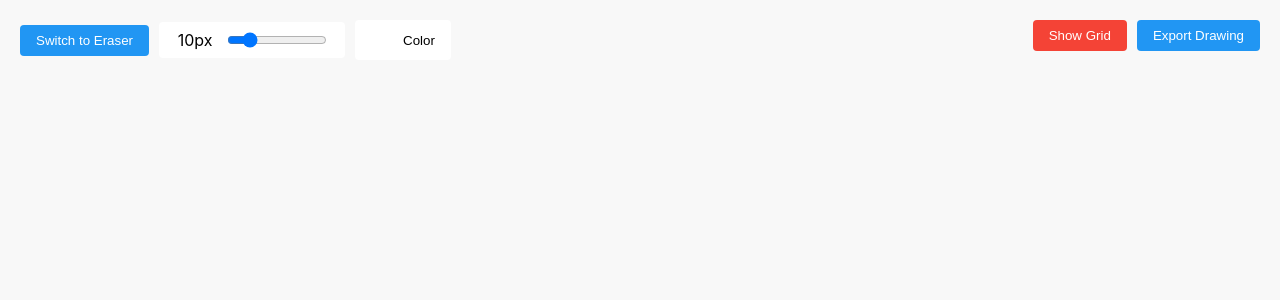
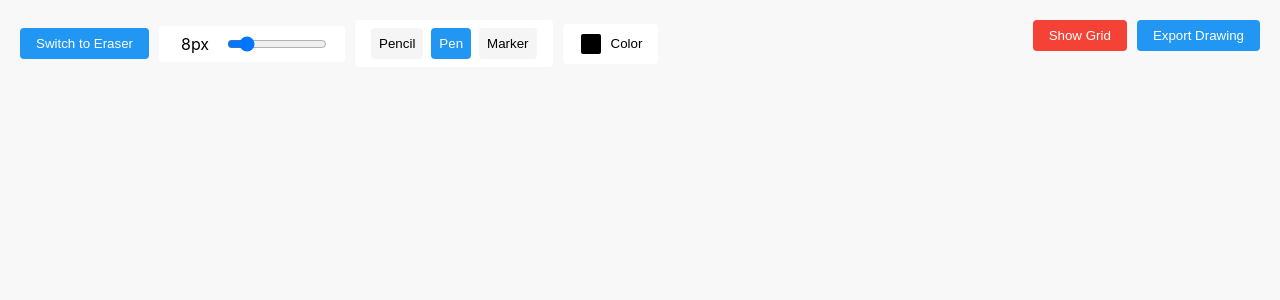
Before and after one commit to izanhuang/dooble, a React (Create React App) app: page / in a window 1280 px wide. Shown: the top 300 px of the page. Built offline with nearby package versions, Linux system fonts and the light colour scheme.

Commit message:
Added brush types

```diff
--- a/src/components/canvas/CanvasEventListeners.js
+++ b/src/components/canvas/CanvasEventListeners.js
@@ -6,19 +6,32 @@ function CanvasEventListeners({ showGrid, canvasRef, gridCanvasRef }) {
   const [isMouseDown, setIsMouseDown] = useState(null);
   const [currentPosition, setCurrentPosition] = useState([-1, -1]);
   const [isEraser, setIsEraser] = useState(false);
-  const [brushWidth, setBrushWidth] = useState(10);
-  const [brushColor, setBrushColor] = useState("#ffffff");
+  const [brushWidth, setBrushWidth] = useState(8);
+  const [brushColor, setBrushColor] = useState("#000000");
   const [brushOpacity, setBrushOpacity] = useState(1);
   const [colorUsed, setColorUsed] = useState(0);
+  const [brushType, setBrushType] = useState("pen");
   const context = useRef();
   const gridContext = useRef();
+  const lastPoint = useRef(null);
+
+  // Brush size presets
+  const brushSizePresets = {
+    pencil: 4,
+    pen: 8,
+    marker: 12,
+  };
+
+  // Handle brush type change
+  const handleBrushTypeChange = (type) => {
+    setBrushType(type);
+    setBrushWidth(brushSizePresets[type]);
+  };
 
   // Convert hex color to RGBA
   const hexToRgba = (hex, opacity) => {
-    // Ensure hex starts with #
     let color = hex.startsWith("#") ? hex : `#${hex}`;
 
-    // Handle 3-digit hex
     if (color.length === 4) {
       color = `#${color[1]}${color[1]}${color[2]}${color[2]}${color[3]}${color[3]}`;
     }
@@ -33,23 +46,60 @@ function CanvasEventListeners({ showGrid, canvasRef, gridCanvasRef }) {
     return color;
   };
 
+  // Add noise to create pencil effect
+  const addNoise = (ctx, x, y, width, color) => {
+    const baseOpacity = parseFloat(color.match(/[\d.]+\)$/)?.[0] || 1);
+    const pressure = 0.3 + Math.random() * 0.7;
+
+    // Draw main line with varying width
+    const lineWidth = width * (0.3 + pressure * 0.4);
+    ctx.lineWidth = lineWidth;
+    ctx.strokeStyle = color;
+
+    // Single line with natural variation
+    ctx.beginPath();
+    ctx.moveTo(x - width / 4, y);
+    ctx.lineTo(x + width / 4, y);
+    ctx.stroke();
+  };
+
   const handleColorChange = (color, opacity) => {
-    // Treat opacity change as a new color
     const newColor = hexToRgba(color, opacity);
     setBrushColor(newColor);
     setBrushOpacity(opacity);
   };
 
-  // Set up drawing context
+  // Set up drawing context based on brush type
   const setupContext = () => {
     if (context.current) {
       context.current.lineWidth = brushWidth;
       context.current.lineCap = "round";
       context.current.lineJoin = "round";
+
       if (!isEraser) {
         context.current.strokeStyle = brushColor;
+
+        switch (brushType) {
+          case "pencil":
+            context.current.globalCompositeOperation = "source-over";
+            context.current.lineWidth = Math.max(1, brushWidth * 0.35);
+            break;
+          case "marker":
+            context.current.globalCompositeOperation = "multiply";
+            context.current.lineWidth = brushWidth * 1.2;
+            // Make marker more transparent
+            const markerColor = brushColor.replace(/[\d.]+\)$/, "0.3)");
+            context.current.strokeStyle = markerColor;
+            break;
+          case "pen":
+          default:
+            context.current.globalCompositeOperation = "source-over";
+            context.current.lineWidth = brushWidth;
+            break;
+        }
       } else {
         context.current.strokeStyle = "#f8f8f8";
+        context.current.globalCompositeOperation = "source-over";
       }
     }
   };
@@ -75,7 +125,7 @@ function CanvasEventListeners({ showGrid, canvasRef, gridCanvasRef }) {
         canvas.removeEventListener("mouseup", handleCanvasMouseUp);
       };
     }
-  }, [canvasRef, gridCanvasRef, isEraser, brushWidth, brushColor]);
+  }, [canvasRef, gridCanvasRef, isEraser, brushWidth, brushColor, brushType]);
 
   useEffect(() => {
     if (gridCanvasRef.current && gridContext.current) {
@@ -95,8 +145,28 @@ function CanvasEventListeners({ showGrid, canvasRef, gridCanvasRef }) {
   useEffect(() => {
     if (isMouseDown && context.current) {
       setupContext();
-      context.current.lineTo(currentPosition[0], currentPosition[1]);
-      context.current.stroke();
+
+      if (brushType === "pencil" && lastPoint.current) {
+        // Draw line
+        context.current.beginPath();
+        context.current.moveTo(lastPoint.current.x, lastPoint.current.y);
+        context.current.lineTo(currentPosition[0], currentPosition[1]);
+        context.current.stroke();
+
+        // Add pencil texture
+        addNoise(
+          context.current,
+          currentPosition[0],
+          currentPosition[1],
+          brushWidth,
+          brushColor
+        );
+      } else {
+        context.current.lineTo(currentPosition[0], currentPosition[1]);
+        context.current.stroke();
+      }
+
+      lastPoint.current = { x: currentPosition[0], y: currentPosition[1] };
       setColorUsed((prev) => prev + 1);
     }
   }, [currentPosition, isMouseDown]);
@@ -108,6 +178,7 @@ function CanvasEventListeners({ showGrid, canvasRef, gridCanvasRef }) {
       setupContext();
       context.current.beginPath();
       context.current.moveTo(event.offsetX, event.offsetY);
+      lastPoint.current = { x: event.offsetX, y: event.offsetY };
     }
   }
 
@@ -119,6 +190,7 @@ function CanvasEventListeners({ showGrid, canvasRef, gridCanvasRef }) {
   function handleCanvasMouseUp(event) {
     event.preventDefault();
     setIsMouseDown(false);
+    lastPoint.current = null;
   }
 
   return (
@@ -166,6 +238,55 @@ function CanvasEventListeners({ showGrid, canvasRef, gridCanvasRef }) {
           style={{ width: "100px" }}
         />
       </div>
+      <div
+        style={{
+          display: "flex",
+          gap: "8px",
+          backgroundColor: "white",
+          padding: "8px 16px",
+          borderRadius: "4px",
+        }}
+      >
+        <button
+          onClick={() => handleBrushTypeChange("pencil")}
+          style={{
+            padding: "8px",
+            backgroundColor: brushType === "pencil" ? "#2196F3" : "#f5f5f5",
+            color: brushType === "pencil" ? "white" : "black",
+            border: "none",
+            borderRadius: "4px",
+            cursor: "pointer",
+          }}
+        >
+          Pencil
+        </button>
+        <button
+          onClick={() => handleBrushTypeChange("pen")}
+          style={{
+            padding: "8px",
+            backgroundColor: brushType === "pen" ? "#2196F3" : "#f5f5f5",
+            color: brushType === "pen" ? "white" : "black",
+            border: "none",
+            borderRadius: "4px",
+            cursor: "pointer",
+          }}
+        >
+          Pen
+        </button>
+        <button
+          onClick={() => handleBrushTypeChange("marker")}
+          style={{
+            padding: "8px",
+            backgroundColor: brushType === "marker" ? "#2196F3" : "#f5f5f5",
+            color: brushType === "marker" ? "white" : "black",
+            border: "none",
+            borderRadius: "4px",
+            cursor: "pointer",
+          }}
+        >
+          Marker
+        </button>
+      </div>
       <ColorPicker
         currentColor={brushColor}
         onColorChange={handleColorChange}
```
